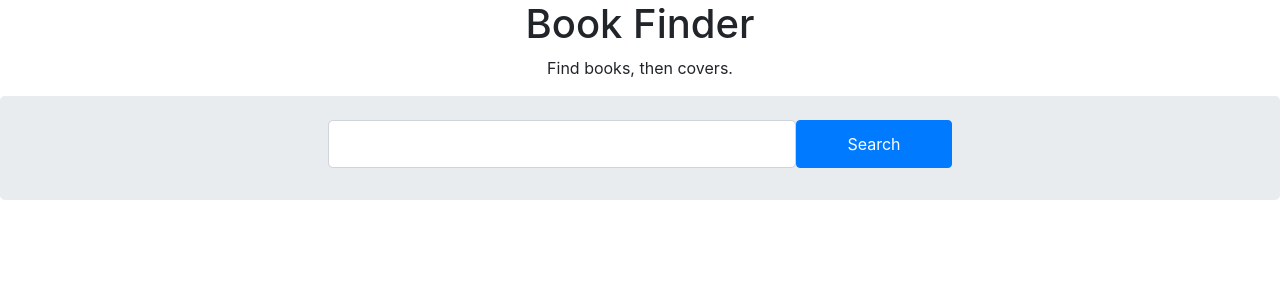
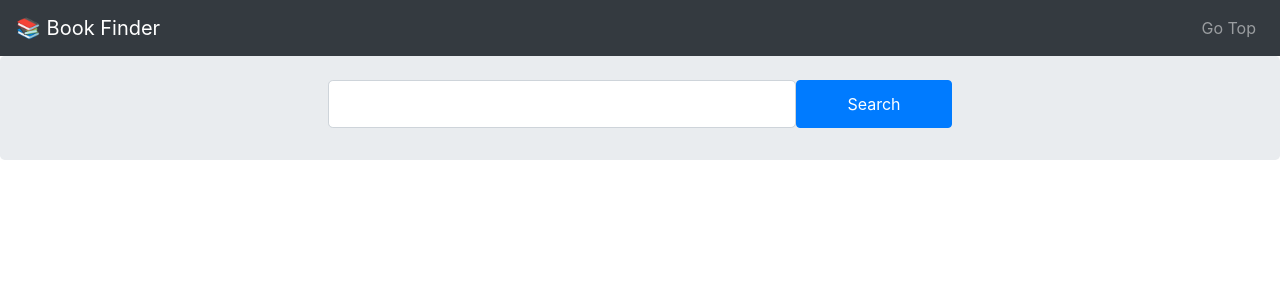
Before and after one commit to jamcry/react-book-finder, a React (Create React App) app: page / in a window 1280 px wide. Shown: the top 300 px of the page. Built offline with nearby package versions, Linux system fonts and the light colour scheme.

Commit message:
Add Header

```diff
--- a/src/App.js
+++ b/src/App.js
@@ -2,12 +2,14 @@
 import logo from './logo.svg';
 import './App.css';
 import BookFinder from "./BookFinder";
+import Header from "./Header";
 function App() {
   return (
     <div className="App">
-      <h1>Book Finder</h1>
-      <p>Find books, then covers.</p>
-        <BookFinder />
+      <Header/>
+      <div className="mt-5 pt-2">
+      <BookFinder />
+      </div>
     </div>
   );
 }
--- a/src/BookFinder.js
+++ b/src/BookFinder.js
@@ -7,7 +7,7 @@
 class BookFinder extends Component {
   state = {
     data: "",
-    loading: false,
+    loading: false
   };
 
   handleSearch = text => {
@@ -16,10 +16,10 @@
     const query = searchWords.join("+");
     // Reset the previous state, if any
     this.setState({ data: "", selectedBook: "", loading: true });
-    //fetch(`http://openlibrary.org/search.json?q=${query}`)
-    //  .then(response => response.json())
-    //  .then(data => this.setState({ loading: false, data }));
-    // Mock API fetch using previously fetched and saved data
+    // fetch(`http://openlibrary.org/search.json?q=${query}`)
+    //   .then(response => response.json())
+    //   .then(data => this.setState({ loading: false, data }));
+    //Mock API fetch using previously fetched and saved data
     this.setState({ loading: false, data: mockData });
   };
 
@@ -29,15 +29,11 @@
         <div className="jumbotron p-3">
           <SearchBar handleSearch={this.handleSearch} />
         </div>
-        { this.state.loading && <LoadingSpinner /> }
+        {this.state.loading && <LoadingSpinner />}
         <div className="row">
           <div className="col-md-7 m-auto">
-            {// List search results if data has been fetched
-            this.state.data && (
-              <SearchResults
-                data={this.state.data}
-              />
-            )}
+            {/* List search results if data has been fetched */}
+            {this.state.data && <SearchResults data={this.state.data} />}
           </div>
         </div>
       </>
--- /dev/null
+++ b/src/Header.js
@@ -0,0 +1,55 @@
+import React from "react";
+
+export default function Header() {
+  return (
+    <header>
+      <nav className="navbar navbar-expand-lg navbar-dark bg-dark fixed-top">
+        <a className="navbar-brand" href="/">
+          <span role="img" aria-label="books">
+            📚
+          </span>{" "}
+          Book Finder
+        </a>
+        <button
+          className="navbar-toggler"
+          type="button"
+          data-toggle="collapse"
+          data-target="#navbarTogglerDemo02"
+          aria-controls="navbarTogglerDemo02"
+          aria-expanded="false"
+          aria-label="Toggle navigation"
+        >
+          <span className="navbar-toggler-icon" />
+        </button>
+
+        <div className="collapse navbar-collapse" id="navbarTogglerDemo02">
+
+          <ul className="navbar-nav mt-2 mt-lg-0 ml-auto">
+            <li className="nav-item">
+              <a className="nav-link" href="#">
+                Go Top
+              </a>
+            </li>
+          </ul>
+
+         { /* SEARCH FORM
+          <form className="form-inline my-2 my-lg-0 ml-auto">
+            <input
+              className="form-control mr-sm-2"
+              type="search"
+              placeholder="Search"
+            />
+            <button
+              className="btn btn-outline-success my-2 my-sm-0"
+              type="submit"
+            >
+              Search
+            </button>
+          </form>
+          */
+         }
+        </div>
+      </nav>
+    </header>
+  );
+}
```
